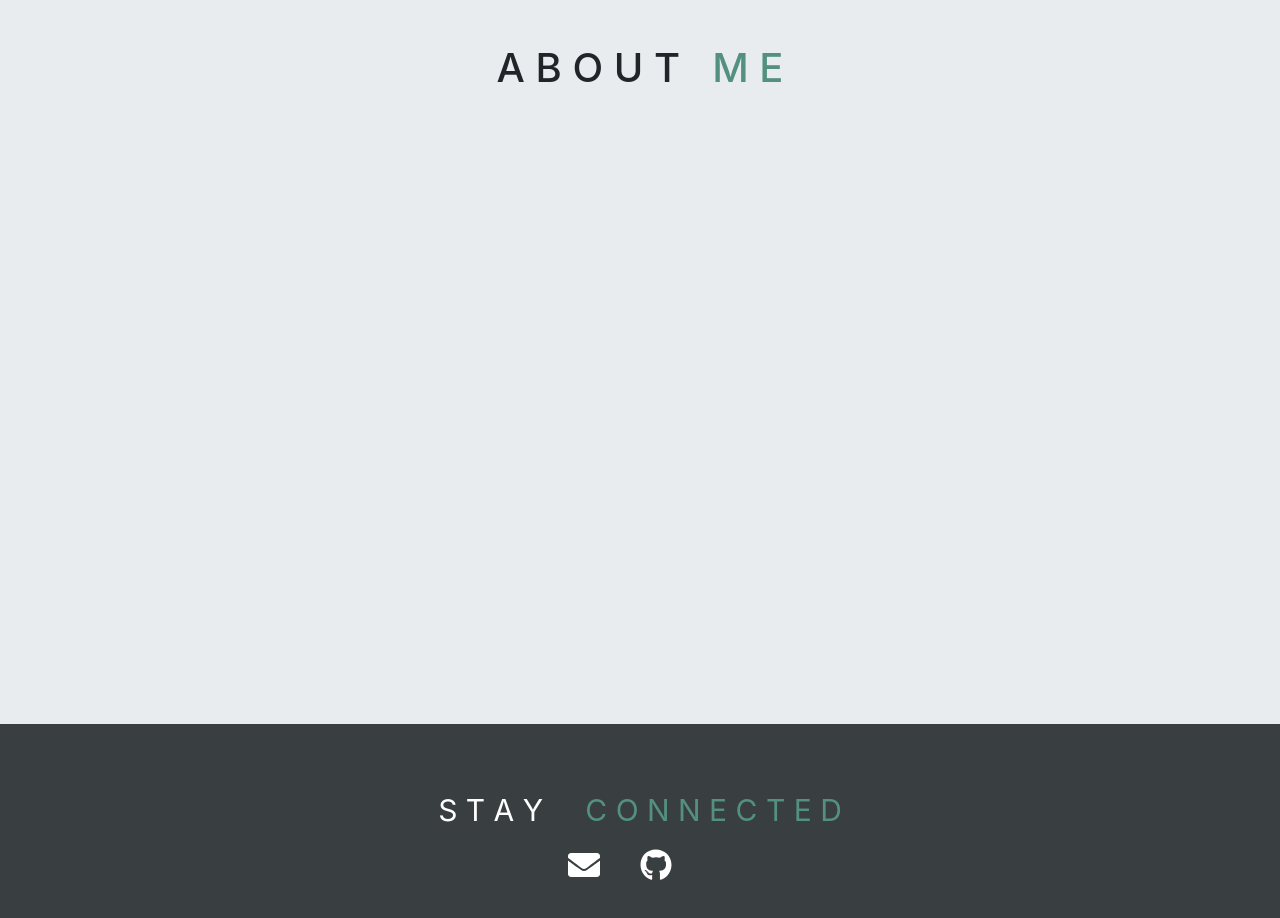
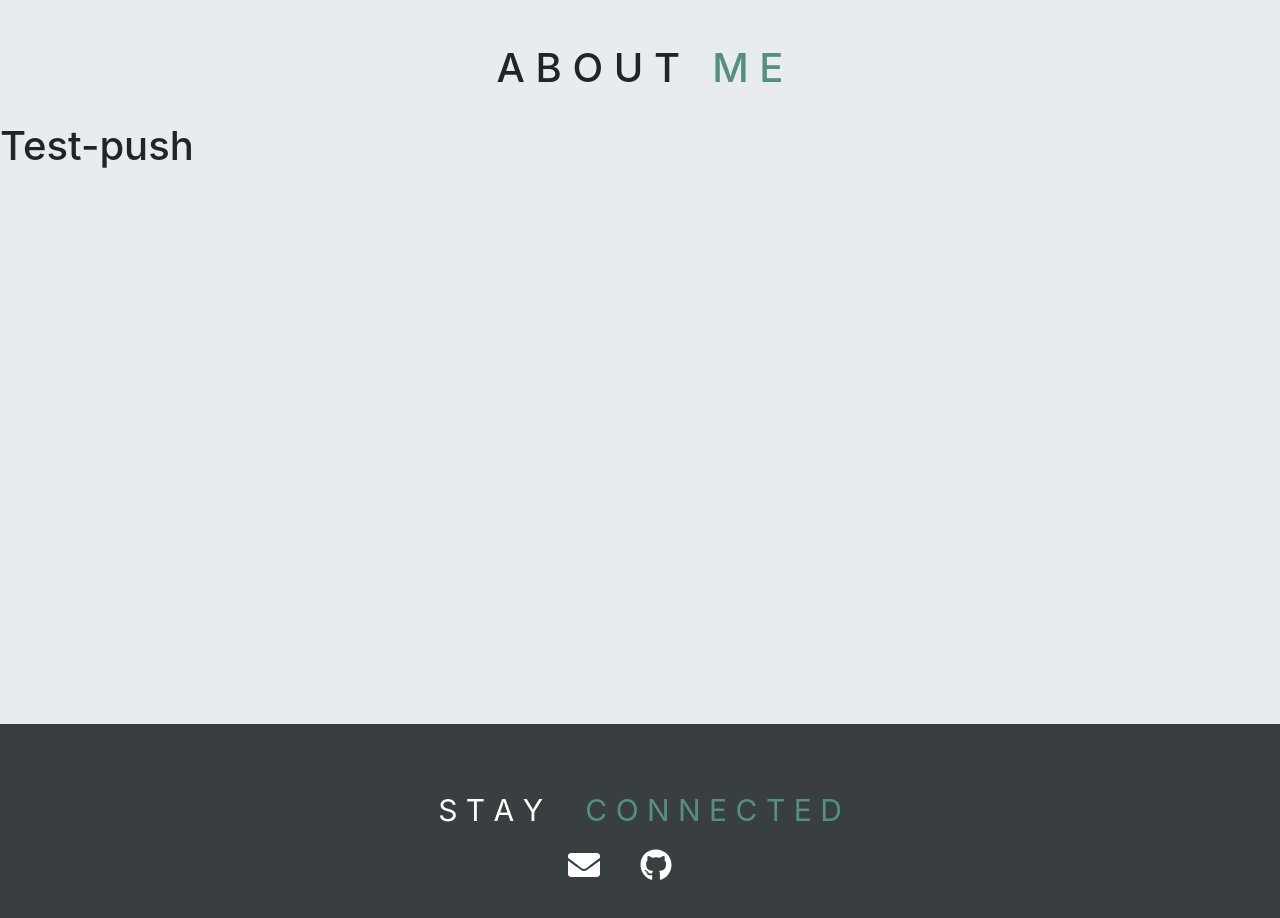
Before and after one commit to vehjelmtvedt/vetle.hjelmtvedt.com, a Next.js app: page / in a window 1280 px wide. Shown: the part 820-1738 px from the top of the page. Built offline with nearby package versions, Linux system fonts and the light colour scheme.

Commit message:
test git link til vercel og DNS

```diff
--- a/components/index/Aboutme.js
+++ b/components/index/Aboutme.js
@@ -6,7 +6,7 @@ export default function Aboutme() {
         <>
             <Jumbotron fluid className={styles.jumbotron}>
                 <h1 className={styles.heading}>A B O U T  &nbsp;  <span className={styles.secondName}>M E</span></h1>
-
+                <h1>Test-push</h1>
             </Jumbotron>
         </>
     )
```
